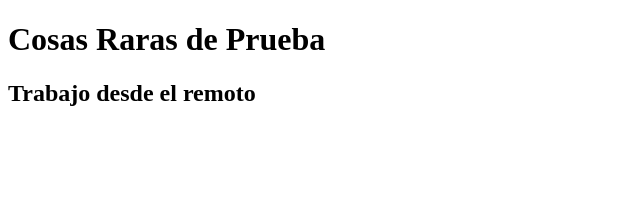
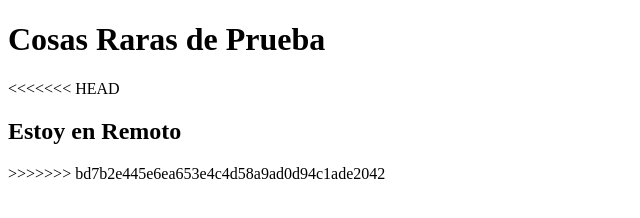
Before and after one commit to LaPanto/trabajonuevodeprueba, a plain HTML site: page index.html in a window 1280 px wide. Shown: the whole page, without its empty margins (0-640 px from the left). Drawn offline with Linux system fonts and the light colour scheme.

Commit message:
Estoy en el visual remoto

```diff
--- a/index.html
+++ b/index.html
@@ -8,6 +8,10 @@
 </head>
 <body>
     <h1>Cosas Raras de Prueba</h1>
-    <h2>Trabajo desde el remoto</h2>
+<<<<<<< HEAD
+    <h2>Estoy en Remoto</h2>
+
+
+>>>>>>> bd7b2e445e6ea653e4c4d58a9ad0d94c1ade2042
 </body>
 </html>
```
